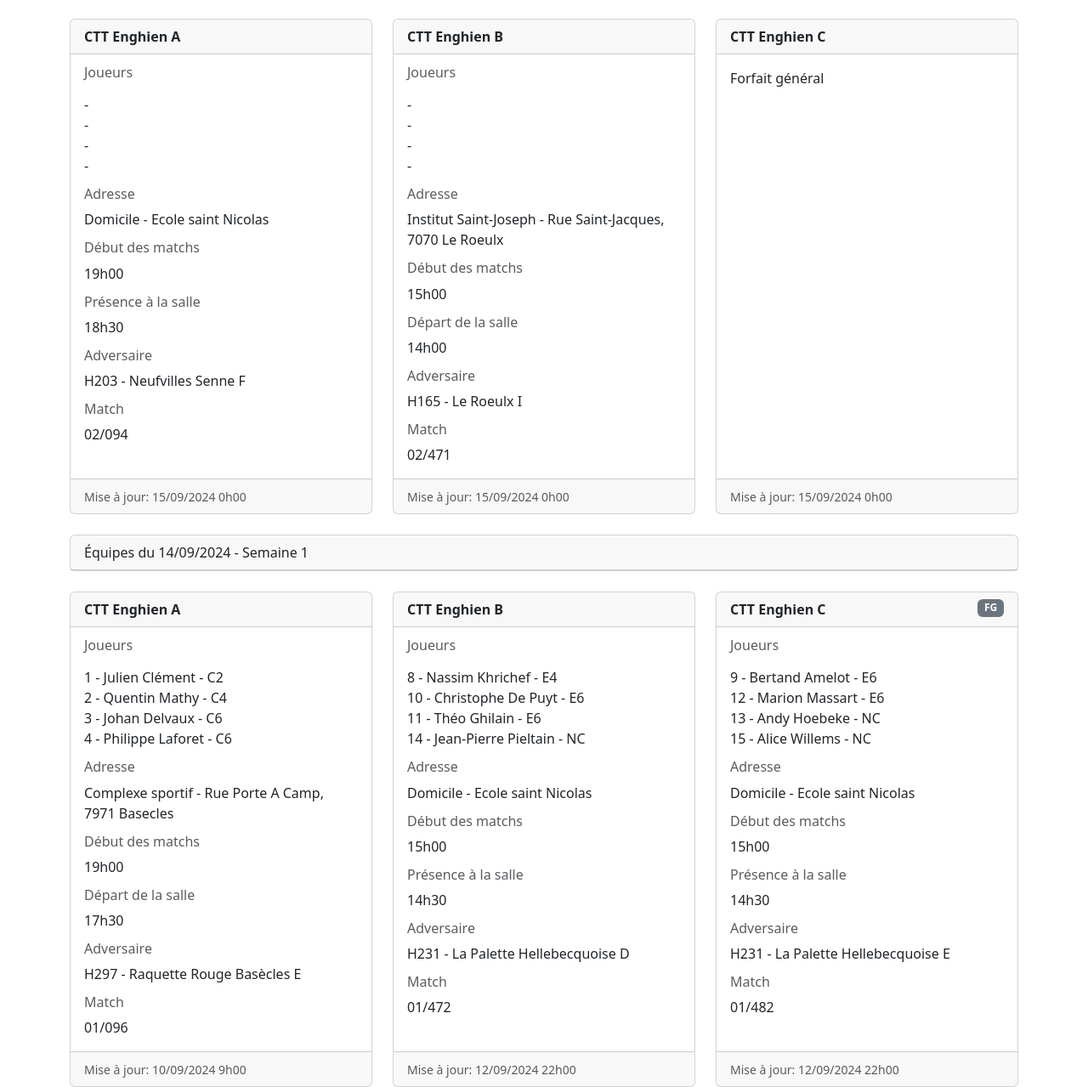
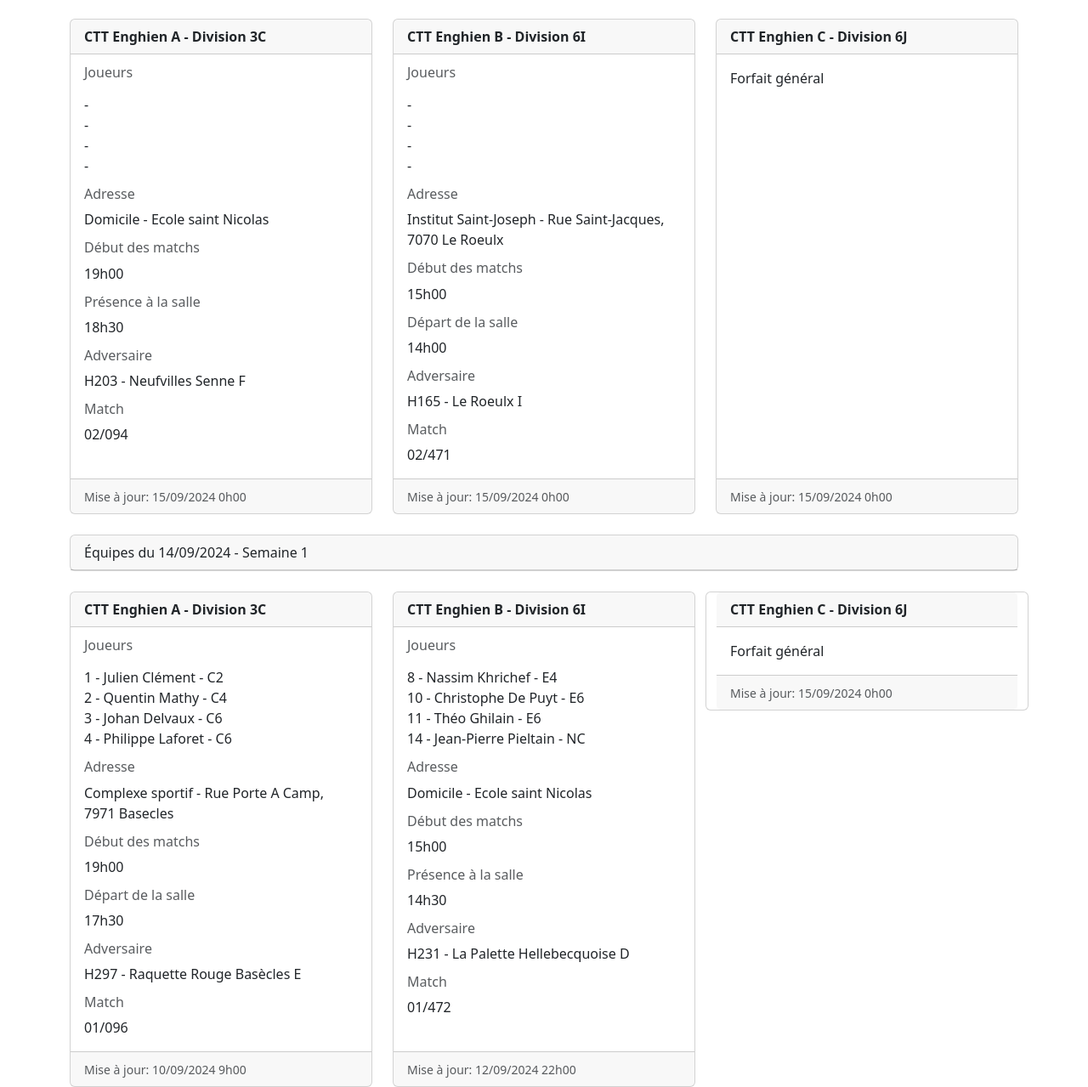
Before and after one commit to CTTEnghien/home, a plain HTML site: page selections.html in a window 1280 px wide. Shown: the part 69-1348 px from the top of the page at 85% size. Drawn offline with nearby package versions, Linux system fonts and the light colour scheme.

Commit message:
Update selections.html

```diff
--- a/selections.html
+++ b/selections.html
@@ -14,7 +14,7 @@
          <div class="row row-cols-1 row-cols-md-3 g-4">
             <div class="col">
                <div class="card h-100">
-                  <div class="card-header fw-bold">CTT Enghien A</div>
+                  <div class="card-header fw-bold">CTT Enghien A - Division 3C</div>
                   <div class="card-body">
                      <h6 class="card-subtitle mb-2 text-body-secondary">Joueurs</h6>
                      <p class="card-text">
@@ -43,7 +43,7 @@
             </div>
             <div class="col">
                <div class="card h-100">
-                  <div class="card-header fw-bold">CTT Enghien B</div>
+                  <div class="card-header fw-bold">CTT Enghien B - Division 6I</div>
                   <div class="card-body">
                      <h6 class="card-subtitle mb-2 text-body-secondary">Joueurs</h6>
                      <p class="card-text">
@@ -72,7 +72,7 @@
             </div>
             <div class="col">
                <div class="card h-100">
-                  <div class="card-header fw-bold">CTT Enghien C</div>
+                  <div class="card-header fw-bold">CTT Enghien C - Division 6J</div>
                   <div class="card-body">
                      Forfait général
                   </div>
@@ -90,7 +90,7 @@
          <div class="row row-cols-1 row-cols-md-3 g-4">
             <div class="col">
                <div class="card h-100">
-                  <div class="card-header fw-bold">CTT Enghien A</div>
+                  <div class="card-header fw-bold">CTT Enghien A - Division 3C</div>
                   <div class="card-body">
                      <h6 class="card-subtitle mb-2 text-body-secondary">Joueurs</h6>
                      <p class="card-text">
@@ -119,7 +119,7 @@
             </div>
             <div class="col">
                <div class="card h-100">
-                  <div class="card-header fw-bold">CTT Enghien B</div>
+                  <div class="card-header fw-bold">CTT Enghien B - Division 6I</div>
                   <div class="card-body">
                      <h6 class="card-subtitle mb-2 text-body-secondary">Joueurs</h6>
                      <p class="card-text">
@@ -146,36 +146,15 @@
                   </div>
                </div>
             </div>
-            <div class="col">
-               <div class="card h-100">
-                  <div class="card-header fw-bold">CTT Enghien C<span class="badge float-end text-bg-secondary">FG</span></div>
-                  <div class="card-body">
-                     <h6 class="card-subtitle mb-2 text-body-secondary">Joueurs</h6>
-                     <p class="card-text">
-                        <div>9 - Bertand Amelot - E6</div>
-                        <div>12 - Marion Massart - E6</div>
-                        <div>13 - Andy Hoebeke - NC</div>
-                        <div>15 - Alice Willems - NC</div>
-                     </p>
-                     <h6 class="card-subtitle mb-2 text-body-secondary">Adresse</h6>
-                     <p class="card-text">Domicile - Ecole saint Nicolas</p>
-                     <h6 class="card-subtitle mb-2 text-body-secondary">Début des matchs</h6>
-                     <p class="card-text">15h00</p>
-                     <h6 class="card-subtitle mb-2 text-body-secondary">Présence à la salle</h6>
-                     <p class="card-text">14h30</p>
-                     <h6 class="card-subtitle mb-2 text-body-secondary d-none">Départ de la salle</h6>
-                     <p class="card-text d-none">-</p>
-                     <h6 class="card-subtitle mb-2 text-body-secondary">Adversaire</h6>
-                     <p class="card-text">H231 - La Palette Hellebecquoise E</p>
-                     <h6 class="card-subtitle mb-2 text-body-secondary">Match</h6>
-                     <p class="card-text">01/482</p>
-                  </div>
-                  <div class="card-footer">
-                     <small class="text-body-secondary">Mise à jour: 12/09/2024 22h00</small>
-                  </div>
+            <div class="card h-100">
+               <div class="card-header fw-bold">CTT Enghien C - Division 6J</div>
+               <div class="card-body">
+                  Forfait général
+               </div>
+               <div class="card-footer">
+                  <small class="text-body-secondary">Mise à jour: 15/09/2024 0h00</small>
                </div>
             </div>
-         </div>
       </div>
       <div class="d-none">1 - Julien Clément - C2</div>
       <div class="d-none">2 - Quentin Mathy - C4</div>
```
